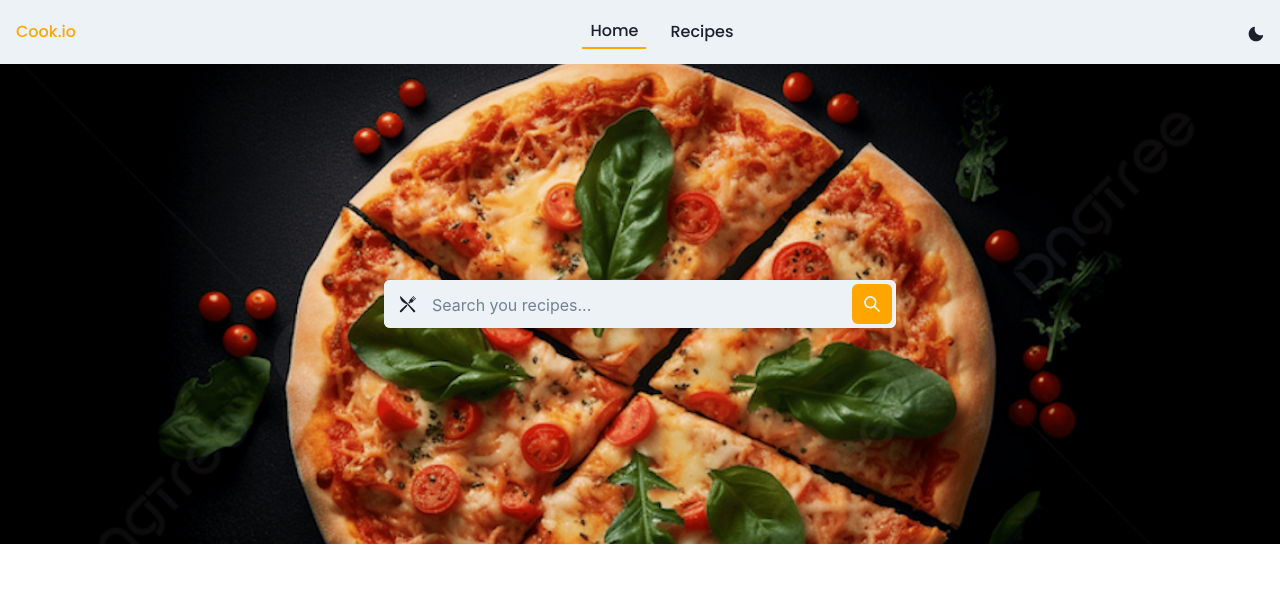
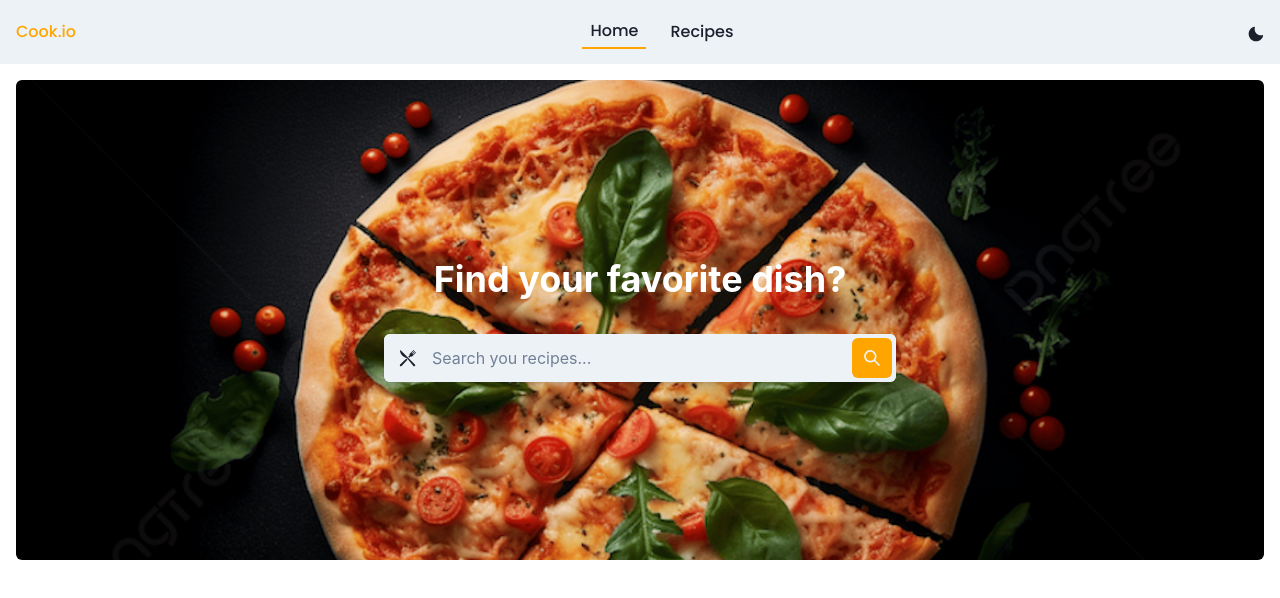
Before and after one commit to niratamang70/recipe-book, a Next.js app: page / in a window 1280 px wide. Shown: the top 598 px of the page. Built offline with nearby package versions, Linux system fonts and the light colour scheme.

Commit message:
feat: add landing page header

```diff
--- a/src/app/layout.tsx
+++ b/src/app/layout.tsx
@@ -1,7 +1,5 @@
 'use client';
-import type { Metadata } from 'next';
 import { Inter } from 'next/font/google';
-import AppWrapper from './AppWrapper';
 import { FC, Fragment, ReactElement } from 'react';
 import Navbar from '@/components/navbar';
 import { ChakraProvider } from '@chakra-ui/react';
--- a/src/app/page.tsx
+++ b/src/app/page.tsx
@@ -9,7 +9,8 @@
   InputLeftElement,
   Icon,
   InputRightAddon,
-  useColorModeValue
+  useColorModeValue,
+  Heading
 } from '@chakra-ui/react';
 import React from 'react';
 import { homePageImages } from '../../images.config';
@@ -22,13 +23,16 @@
       backgroundImage={homePageImages.pizzaImage}
       backgroundSize="cover"
       backgroundPosition="center"
-      width="100vw"
+      width="calc(100vw-1rem)"
       height="60vh"
       display="flex"
       justifyContent="center"
       alignItems="center"
+      margin="1rem"
+      borderRadius="md"
     >
-      <Flex flexDirection="column" width={{ base: '90vw', lg: '40vw' }}>
+      <Flex flexDirection="column" width={{ base: '90vw', lg: '40vw' }} alignItems="center" gap="2rem">
+        <Heading color="white">Find your favorite dish?</Heading>
         <InputGroup size="lg" bg={useColorModeValue('gray.100', 'gray.900')} borderRadius="md">
           <InputLeftElement padding="0.5rem">
             <Icon as={GiKnifeFork} fontWeight="600" />
```
